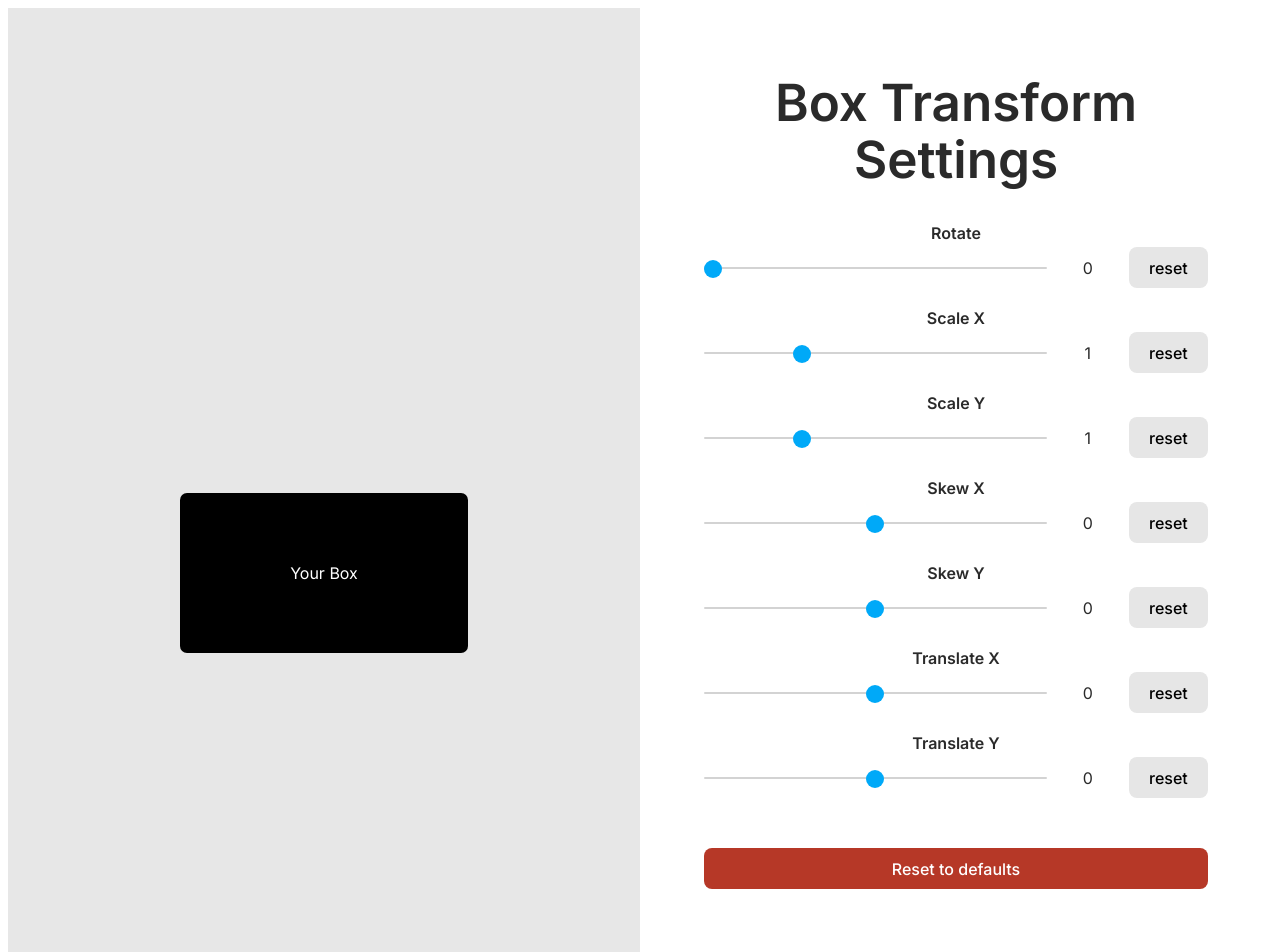
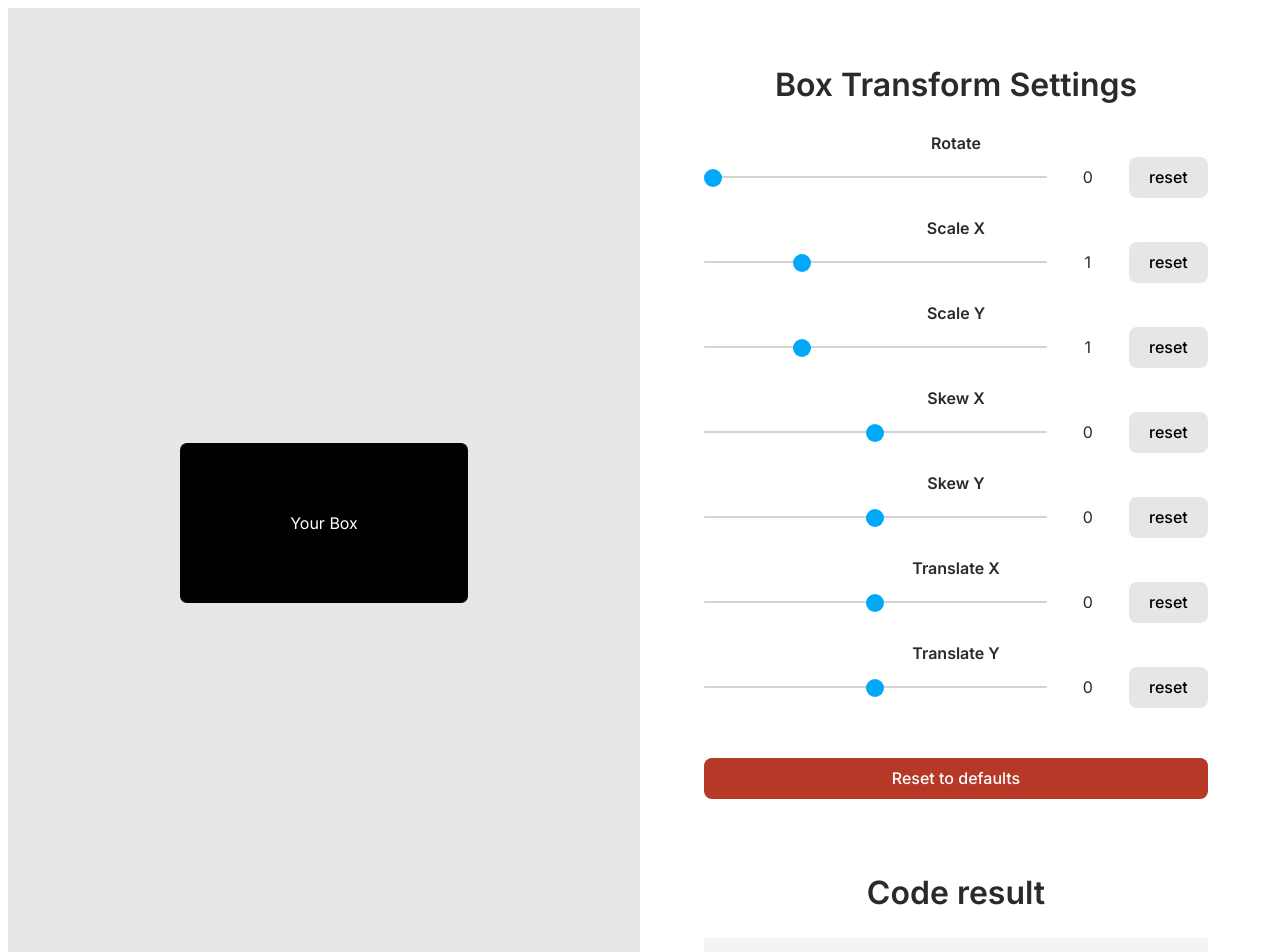
Before and after one commit to ricafolio/box-transform-visualizer, a React (Vite) app: page / in a window 1280 px wide. Shown: the top 952 px of the page. Built offline with nearby package versions, Linux system fonts and the light colour scheme.

Commit message:
fix: heading tag styles

```diff
--- a/src/App.tsx
+++ b/src/App.tsx
@@ -161,7 +161,7 @@
         <button className="btn-red" onClick={handleResetClick}>Reset to defaults</button>
 
         <div>
-          <h2>Code result:</h2>
+          <h2>Code result</h2>
           <code>
             transform: {JSON.stringify(boxStyle.transform).replace(/['"]+/g, '')}
           </code>
--- a/src/index.scss
+++ b/src/index.scss
@@ -17,12 +17,13 @@
 }
 
 h1 {
-  font-size: 3.2em;
-  line-height: 1.1;
+  font-size: 2em;
 }
 
 h2 {
   font-size: 2rem;
+  margin-block-start: 0.67em;
+  margin-block-end: 0.67em;
 }
 
 code {
```
